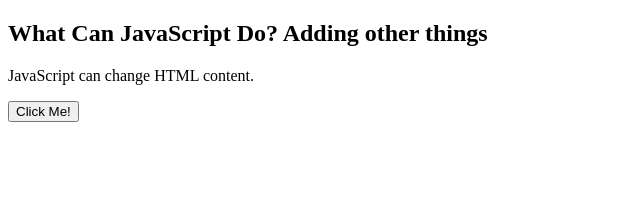
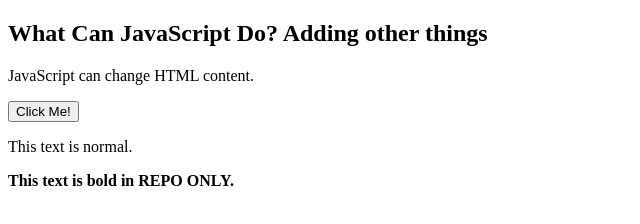
Before and after one commit to dasdigbijoy/git-repo-test, a plain HTML site: page index.html in a window 1280 px wide. Shown: the whole page, without its empty margins (0-640 px from the left). Drawn offline with Linux system fonts and the light colour scheme.

Commit message:
Update index.html

```diff
--- a/index.html
+++ b/index.html
@@ -4,5 +4,9 @@
 <h2>What Can JavaScript Do? Adding other things </h2>
 <p id="demo">JavaScript can change HTML content.</p>
 <button type="button" onclick='document.getElementById("demo").innerHTML = "Hello JavaScript!" '>Click Me!</button>
+
+<p>This text is normal.</p>
+<p><b>This text is bold in REPO ONLY.</b></p>
+
 </body>
 </html>
```
